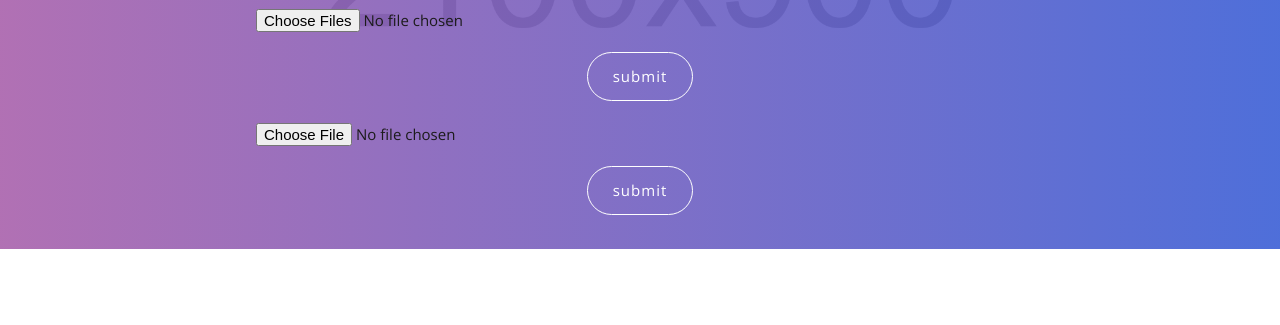
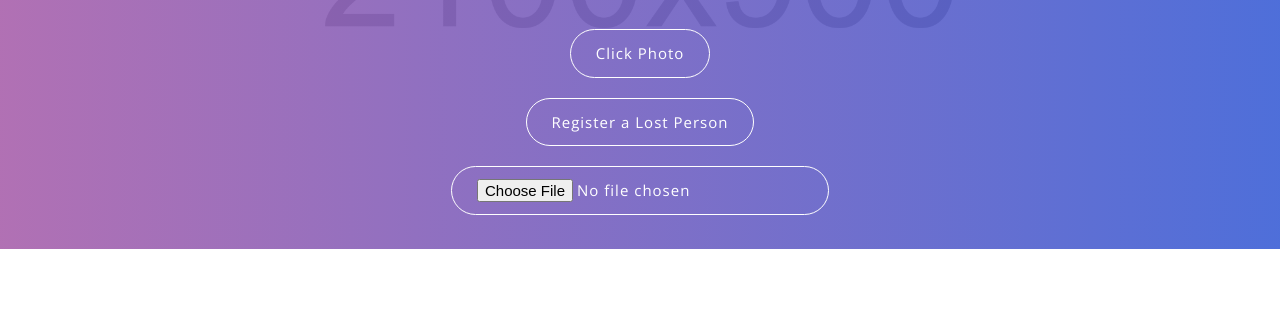
Before and after one commit to kiranmuthigi1/UnLost.AI, a website: page index.html in a window 1280 px wide. Shown: the part 300-625 px from the top of the page. Drawn offline with nearby package versions, Linux system fonts and the light colour scheme.

Commit message:
test camera

```diff
--- a/index.html
+++ b/index.html
@@ -91,8 +91,20 @@
 						<img src="assets/images/slider-img-1.jpg">
 						<div class="mu-featured-slider-content">
 							<h1>WELCOME TO UnLost.ai</h1>
-							<p>We help you find your lost loved ones.</p>
-							<form method="POST" enctype='multipart/form-data' action="http://zemotacqy.tech/api/uploadlost">
+              <p>We help you find your lost loved ones.</p>
+              <div class="row">
+                <center>
+                    <div class="col-6">
+                      <div class="mu-primary-btn">Click Photo</div>
+                    </div>
+                    <div class="col-6">
+                      <div class="mu-primary-btn">Register a Lost Person</div>
+                      <input type="file" class="mu-primary-btn" accept="image/*" capture="camera">
+                    </div>
+                </center>
+
+              </div>
+							<!-- <form method="POST" enctype='multipart/form-data' action="http://zemotacqy.tech/api/uploadlost">
                 <input type="file" name="lostImage" accept="image/*" multiple />
                 <input class="mu-primary-btn" type="submit" value="submit"/>
               </form>
@@ -100,7 +112,7 @@
               <form method="POST" enctype='multipart/form-data' action="http://zemotacqy.tech/api/uploadfound">
                 <input type="file" name="foundImage" accept="image/*" />
                 <input class="mu-primary-btn" type="submit" value="submit"/>
-              </form>
+              </form> -->
 
 						</div>
 					</div>
```
